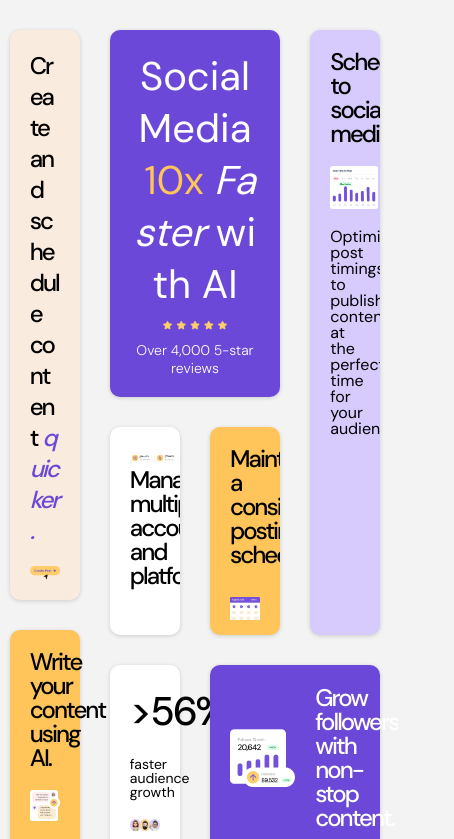
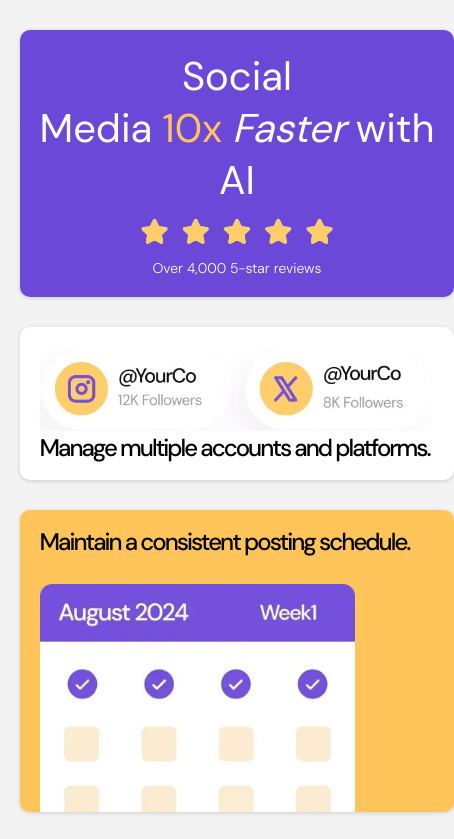
Before and after one commit to sparklaunch/Bento-Grid, a Next.js app: page / in a window 390 px wide. Shown: the top 839 px of the page, 454 px wide, since content can reach past the window. Built offline with nearby package versions, Linux system fonts and the light colour scheme.

Commit message:
Complete Mobile

```diff
--- a/app/Home.module.css
+++ b/app/Home.module.css
@@ -9,3 +9,19 @@
 	gap: 30px;
 	margin: 30px auto;
 }
+
+@media (max-width: 800px) {
+	.main {
+		grid-template-areas:
+			"social"
+			"manage"
+			"maintain"
+			"schedule"
+			"grow"
+			"faster"
+			"create"
+			"write";
+		grid-template-columns: none;
+		width: 90%;
+	}
+}
--- a/app/components/Create.module.css
+++ b/app/components/Create.module.css
@@ -25,3 +25,9 @@
 	width: 100%;
 	height: auto;
 }
+
+@media (max-width: 800px) {
+	.createPost {
+		width: 60%;
+	}
+}
--- a/app/components/Faster.module.css
+++ b/app/components/Faster.module.css
@@ -16,7 +16,7 @@
 }
 
 .faster {
-	font-size: 14px;
+	font-size: 16px;
 	line-height: 1;
 }
 
@@ -24,3 +24,9 @@
 	width: 100%;
 	height: auto;
 }
+
+@media (max-width: 800px) {
+	.audienceGrowth {
+		width: 60%;
+	}
+}
--- a/app/components/Grow.module.css
+++ b/app/components/Grow.module.css
@@ -22,3 +22,15 @@
 	max-width: 100%;
 	overflow-wrap: break-word;
 }
+
+@media (max-width: 800px) {
+	.section {
+		flex-direction: column;
+	}
+	.growFollowers {
+		width: 80%;
+	}
+	.grow {
+		text-align: center;
+	}
+}
--- a/app/components/Maintain.module.css
+++ b/app/components/Maintain.module.css
@@ -21,3 +21,9 @@
 	position: relative;
 	top: 30px;
 }
+
+@media (max-width: 800px) {
+	.consistentSchedule {
+		width: 80%;
+	}
+}
--- a/app/components/Manage.module.css
+++ b/app/components/Manage.module.css
@@ -19,3 +19,9 @@
 	letter-spacing: -2px;
 	line-height: 1;
 }
+
+@media (max-width: 800px) {
+	.multiplePlatforms {
+		width: 100%;
+	}
+}
--- a/app/components/Schedule.module.css
+++ b/app/components/Schedule.module.css
@@ -27,3 +27,12 @@
 	line-height: 1;
 	font-size: 16px;
 }
+
+@media (max-width: 800px) {
+	.schedulePosts {
+		width: 100%;
+	}
+	.optimize {
+		text-align: center;
+	}
+}
--- a/app/components/Write.module.css
+++ b/app/components/Write.module.css
@@ -19,3 +19,9 @@
 	width: 100%;
 	height: auto;
 }
+
+@media (max-width: 800px) {
+	.aiContent {
+		width: 80%;
+	}
+}
```
